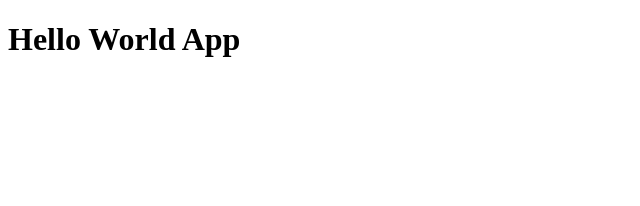
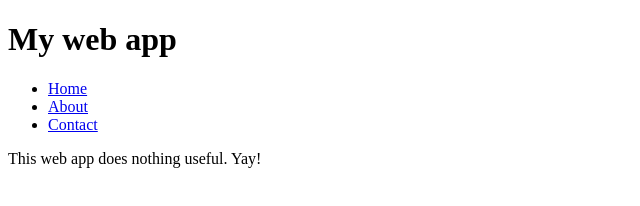
Before and after one commit to 00010023/wt, a website: page tw1/index.html in a window 1280 px wide. Shown: the whole page, without its empty margins (0-640 px from the left). Drawn offline with Linux system fonts and the light colour scheme.

Commit message:
Update index.html

```diff
--- a/tw1/index.html
+++ b/tw1/index.html
@@ -1,12 +1,79 @@
+<!--
+  Doctype is not HTML element.
+  It is more like a 'meta' message to the browser.
+  It is used to tell the browser that page is structured
+  used HTML5 - latest standard.
+-->
 <!DOCTYPE html>
+
+<!--
+  'html' is a root element.
+  All the other tags must go inside it.
+-->
 <html lang="en">
+
+<!--
+  'head' is used to group the information
+  (about your website or web application)
+  and provide to the browser as additional
+  information. It is also used to 'link' other files
+  (i.e. CSS) to your HTML page.
+-->
 <head>
-    <meta charset="UTF-8">
-    <title>Title</title>
+
+    <!--
+      A lot of 'meta' data can be included into
+      the 'head' but in this example to keep it simple
+      only 'title' is used. 'title' is the title of the webpage
+      that appears in the browser tab bar.
+    -->
+    <title>My webapp</title>
 </head>
+
 <body>
-    <h1>
-        Hello World App
-    </h1>
+<!-- Logo placeholder of the webapp -->
+<!--
+  For logo placeholder text 'h1' tag is used.
+  'h' means heading and numbers (1-6) are used to
+  indicate the size of the text inside the very text.
+  1 - the biggest, 6 - smallest heading.
+-->
+<h1>My web app</h1>
+
+<!-- Navigation of the webapp -->
+<!--
+  For navigation 'nav' tag is used. Inside the 'nav'
+  tag we have 'ul' tag for unordered list with group of
+  'li' tags for list item.
+
+  Each list item have 'a' tag with 'href' attribute
+  that serve as a link to specific route.
+-->
+
+<nav>
+    <!-- Navigation items collection -->
+    <ul>
+        <!-- First navigation item -->
+        <li><a href="#">Home</a></li>
+
+        <!-- Second navigation item -->
+        <li><a href="#">About</a></li>
+
+        <!-- Third navigation item -->
+        <li><a href="#">Contact</a></li>
+    </ul>
+</nav>
+
+<!-- Intro text of the webapp -->
+<!--
+  For adding regular text content to the page
+  'p' element can be used. 'p' means paragraph.
+ -->
+<p>This web app does nothing useful. Yay!</p>
+
+<!--
+  Below feel free to test different elements (refer to the provided links)
+  Refer to tutor if anything is unclear.
+-->
 </body>
 </html>
```
